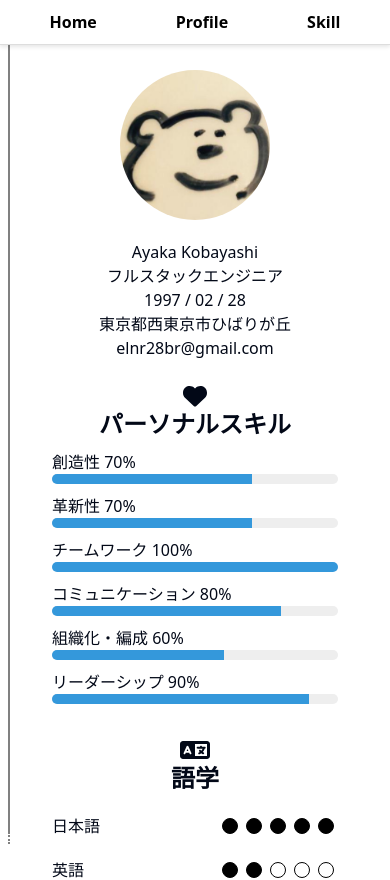
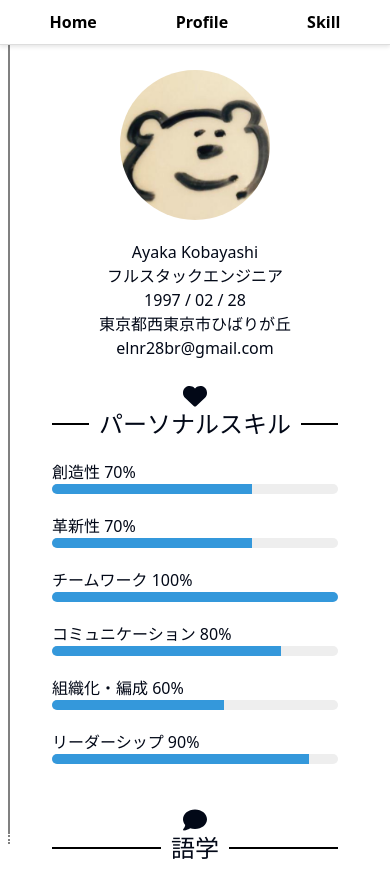
Before and after one commit to ayaaaka/Portfolio, a Next.js app: page /profile in a window 390 px wide. Shown: the top 880 px of the page. Built offline with nearby package versions, Linux system fonts and the light colour scheme.

Commit message:
fix data

```diff
--- a/src/app/profile/page.tsx
+++ b/src/app/profile/page.tsx
@@ -6,7 +6,7 @@ import WorkExperience from '../../components/WorkExperience';
 import TitleWithIcon from '../../components/TitleWithIcon';
 import Navbar from '@/components/Navbar';
 import '../../styles/profile.css';
-import { faHeart, faLanguage } from '@fortawesome/free-solid-svg-icons';
+import { faHeart,  faComment } from '@fortawesome/free-solid-svg-icons';
 
 const ProfilePage = () => {
   return (
@@ -26,7 +26,7 @@ const ProfilePage = () => {
         </div>
         <br />
         <div className="language-skills">
-          <TitleWithIcon icon={faLanguage} title={'語学'} />
+          <TitleWithIcon icon={faComment} title={'語学'} />
           <LanguageSkill language="日本語" level={5} />
           <LanguageSkill language="英語" level={2} />
         </div>
@@ -61,12 +61,12 @@ const ProfilePage = () => {
           />
           <WorkExperience
             year="2019"
-            company="株式会社 VOYAGE GROUP 入社"
-            role="webエンジニア 正社員"
+            company="株式会社 VOYAGE GROUP"
+            role="webエンジニア 正社員 新卒入社"
             details={["自社開発", "ポイントサイトの設計・開発・保守"]}
           />
           <WorkExperience
-            year="2020"
+            year="2022"
             company="株式会社 CARTA HOLDINGS"
             role="フルスタックエンジニア 正社員"
             details={["自社開発", "ポイントサイトの企画・設計・開発・保守", "プロダクトマネージャー"]}
--- a/src/components/TitleWithIcon.js
+++ b/src/components/TitleWithIcon.js
@@ -2,13 +2,14 @@ import React from 'react';
 import { FontAwesomeIcon } from '@fortawesome/react-fontawesome';
 import { config } from "@fortawesome/fontawesome-svg-core";
 import "@fortawesome/fontawesome-svg-core/styles.css";
+import '../styles/profile.css';
 config.autoAddCss = false;
 
 const TitleWithIcon = ({icon, title}) => {
   return (
     <div className="flex flex-col items-center mt-10">
       <FontAwesomeIcon icon={icon} size='xl' />
-    <h2 className="text-2xl font-semibold">{title}</h2>
+    <h2 className="text-2xl lefttitle-container">{title}</h2>
   </div>
   );
 };
--- a/src/styles/profile.css
+++ b/src/styles/profile.css
@@ -21,17 +21,17 @@
 /* スマートフォンビューでのレイアウト */
 @media (max-width: 768px) {
     .container {
-    flex-direction: column; /* 縦に並べる */
-    align-items: center; /* コンテンツを中央寄せ */
+        flex-direction: column;
+        align-items: center;
     }
 
     .left-column,
     .right-column {
-    width: 100%; /* 幅を全幅に設定 */
-    padding: 20px; /* パディングはそのままに */
-    border-right: none; /* 右ボーダーを削除 */
-    border-bottom: 1px solid #ddd; /* 下にボーダーを追加 */
-    box-sizing: border-box; /* パディングを含めてサイズ計算 */
+        width: 100%;
+        padding: 20px;
+        border-right: none;
+        border-bottom: 1px solid #ddd;
+        box-sizing: border-box;
     }
 
     .right-column {
@@ -51,9 +51,49 @@
     border-radius: 50%;
 }
 
+/* Left barのtitle */
+.lefttitle-container {
+    display: flex;
+    align-items: center;
+    width: 100%;
+}
+
+.lefttitle {
+    display: inline-block;
+    font-weight: bold;
+    font-size: 1.5rem;
+    text-align: center;
+    white-space: nowrap;
+    margin: 0 10px; /* 左右の線との間隔 */
+}
+
+.lefttitle-container::before,
+.lefttitle-container::after {
+    content: '';
+    display: block;
+    height: 2px;
+    background-color: black;
+    flex-grow: 1;
+}
+
+.lefttitle-container::before {
+    margin-right: 10px;
+}
+
+.lefttitle-container::after {
+    margin-left: 10px;
+}
+
+@media (max-width: 768px) {
+    .lefttitle-container::before,
+    .lefttitle-container::after {
+        flex-grow: 1; /* スマホでは幅いっぱいに */
+    }
+}
+
 /* パーソナルスキル */
 .skill-bar {
-    margin: 10px 0;
+    margin: 20px 0;
 }
 
 .skill-bar .bar {
@@ -90,7 +130,7 @@
 /* 職務履歴 */
 .right-column h1 {
     position: relative;
-    font-size: 30px;
+    font-size: 25px;
     margin-bottom: 5px;
 }
 
```
Lines whose indentation alone changed are shown as unchanged.
